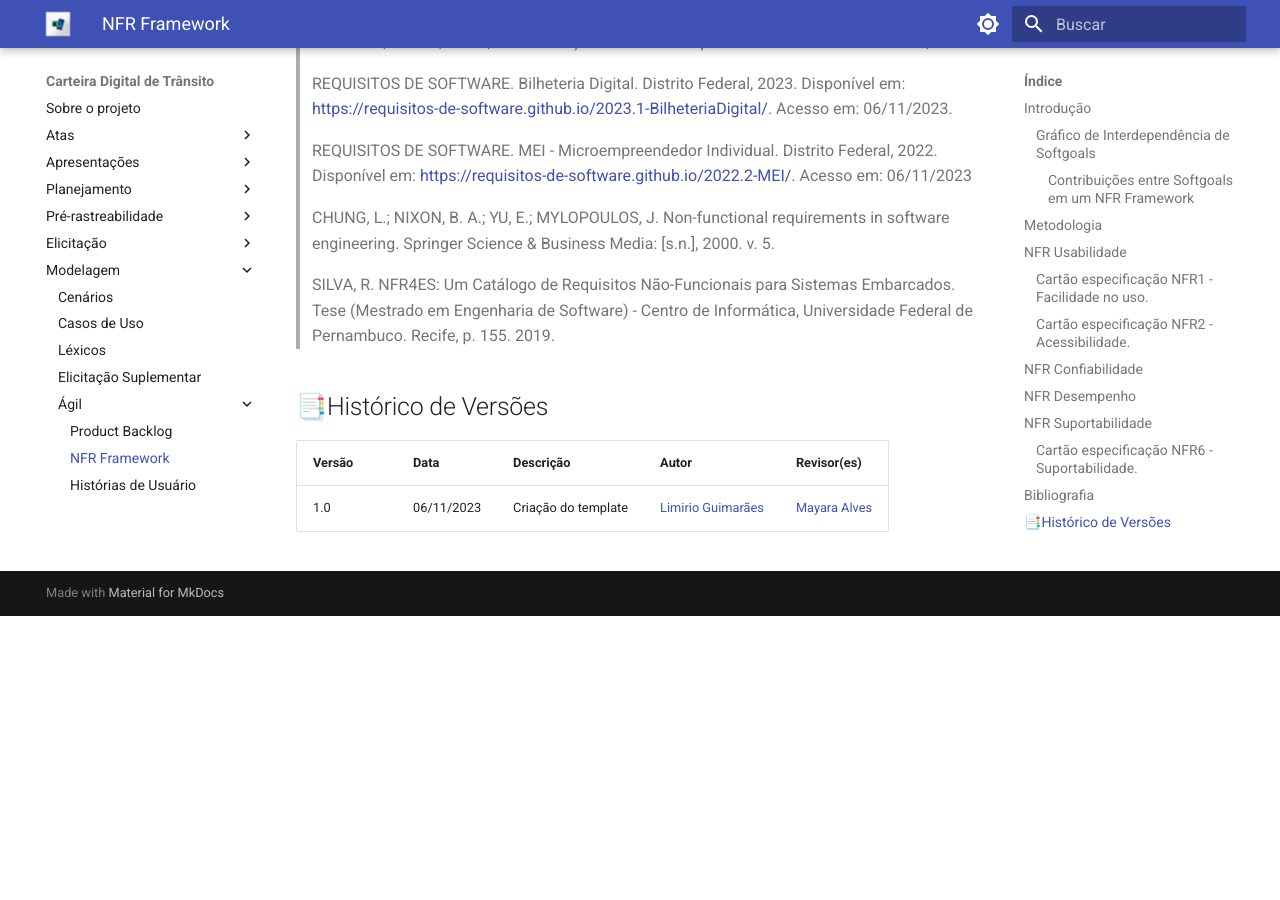
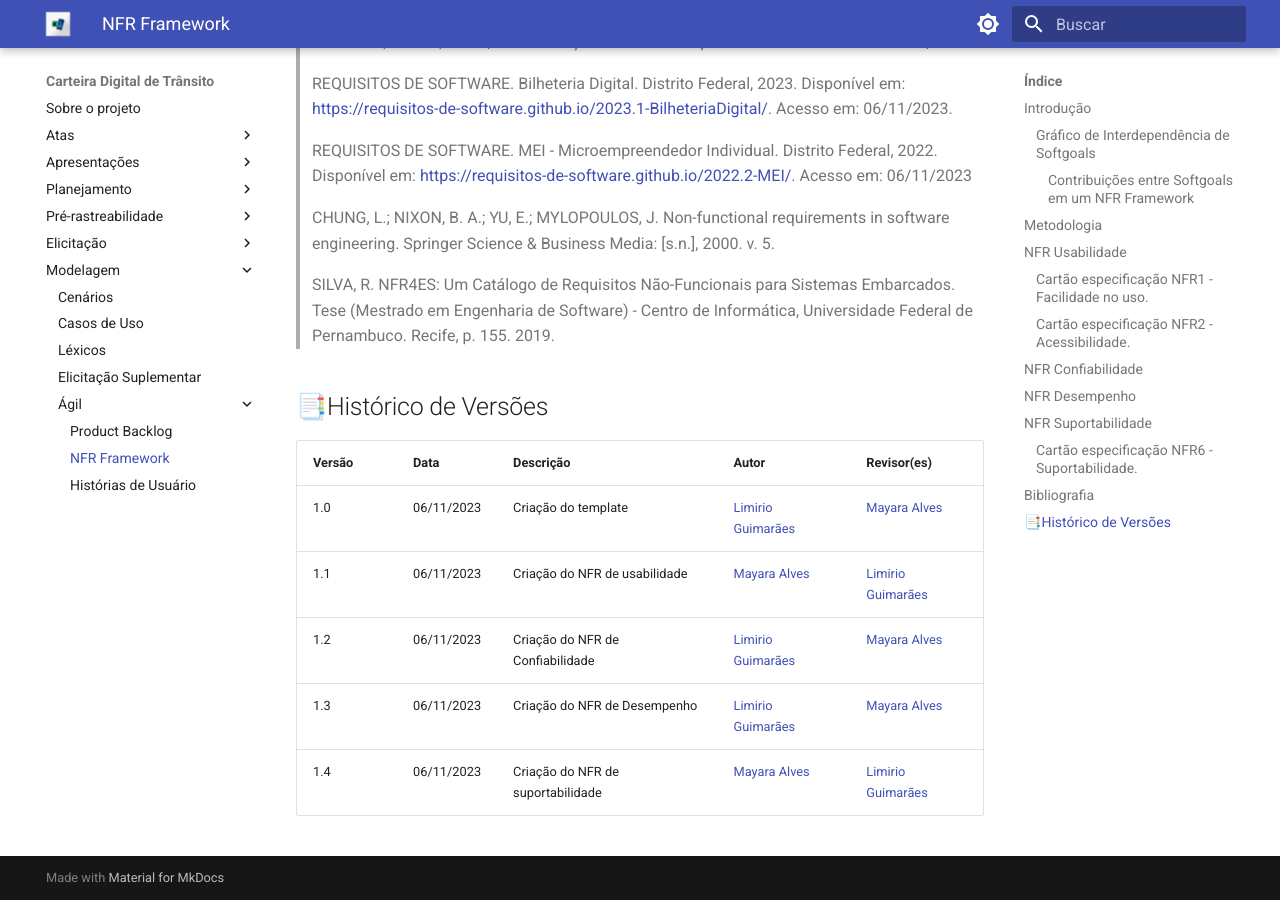
Before and after one commit to Requisitos-de-Software/2023.2-Carteira_Digital_de_Transito, an MkDocs documentation site: the page built from docs/modelagem/agil/framework.md, in a window 1280 px wide and 900 px high, scrolled down 9758 px. Built offline with MkDocs 1.6.1 and Material for MkDocs 9.7.7, drawn with Linux system fonts in a browser that asks for light colours; before the commit the page ends 10374 px from its top, so only the background shows below that.

Commit message:
Update framework.md

```diff
--- a/docs/modelagem/agil/framework.md
+++ b/docs/modelagem/agil/framework.md
@@ -266,3 +266,7 @@ A suportabilidade defini que o aplicativo deve ser projetado e desenvolvido de f
 | Versão |    Data    |      Descrição      |       Autor     | Revisor(es)  |
 | ------ | ---------- | ------------------- | --------------- | ------------ |
 | 1.0    | 06/11/2023 | Criação do template | [Limirio Guimarães](https://github.com/LimirioGuimaraes) |[Mayara Alves](https://github.com/Mayara-tech) |
+| 1.1   | 06/11/2023 | Criação do NFR de usabilidade |  [Mayara Alves](https://github.com/Mayara-tech) |[Limirio Guimarães](https://github.com/LimirioGuimaraes) |
+| 1.2    | 06/11/2023 | Criação do NFR de Confiabilidade| [Limirio Guimarães](https://github.com/LimirioGuimaraes) |[Mayara Alves](https://github.com/Mayara-tech) |
+| 1.3    | 06/11/2023 | Criação do NFR de Desempenho | [Limirio Guimarães](https://github.com/LimirioGuimaraes) |[Mayara Alves](https://github.com/Mayara-tech) |
+| 1.4   | 06/11/2023 | Criação do NFR de suportabilidade |  [Mayara Alves](https://github.com/Mayara-tech) |[Limirio Guimarães](https://github.com/LimirioGuimaraes) |
```
